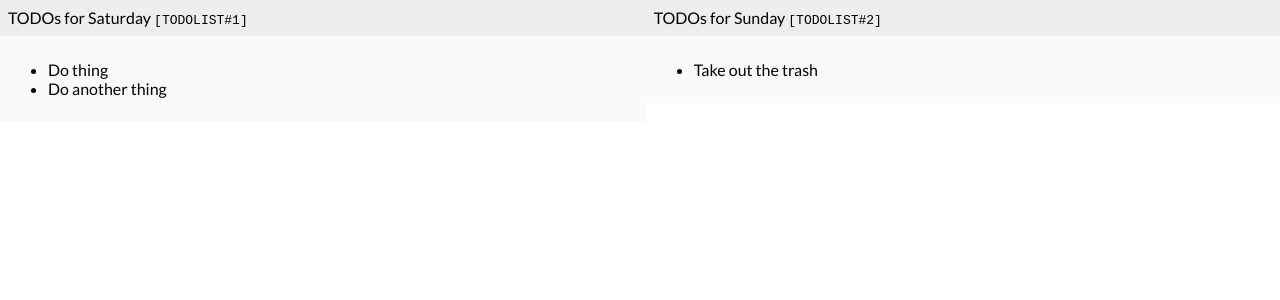
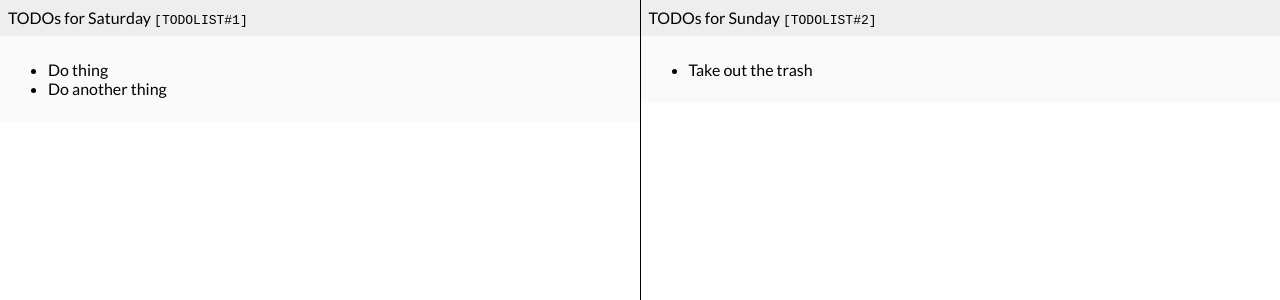
Before and after one commit to bduffany/tile-layout, a React (Create React App) app: page / in a window 1280 px wide. Shown: the top 300 px of the page. Built offline with nearby package versions, Linux system fonts and the light colour scheme.

Commit message:
Get resizing working

```diff
--- a/src/TileLayout.module.css
+++ b/src/TileLayout.module.css
@@ -16,6 +16,20 @@
 .tileGroup {
   box-sizing: border-box;
   position: relative;
+}
+
+.tile {
+  overflow: hidden;
+}
+
+.tileGroup.row > .tile {
+  /* Dimensions are controlled by flex-grow. */
+  width: 0;
+}
+
+.tileGroup.column > .tile {
+  /* Dimensions are controlled by flex-grow. */
+  height: 0;
 }
 
 .tile::after,
@@ -51,6 +65,72 @@
   background: rgba(0, 0, 0, 0.2);
 }
 
+.tileBorder {
+  /* TODO: Allow overriding in JS */
+  --thickness: 1px;
+  --tolerance: 8px;
+  background: black;
+  position: relative;
+}
+
+.tileBorder.vertical::after,
+.tileBorder.horizontal::after {
+  content: ' ';
+  position: absolute;
+  top: 0%;
+  bottom: 0%;
+  left: 0%;
+  right: 0%;
+  --size: calc(var(--thickness) + 2 * var(--tolerance));
+  /* TODO: Do something more sensible here. */
+  z-index: 1000;
+
+  transition: 75ms ease-out;
+}
+
+.tileBorder.vertical::after {
+  cursor: ew-resize;
+  width: var(--size);
+  transform: translateX(0.5px) translateX(-50%) scaleX(0.5);
+  opacity: 0;
+}
+
+.tileBorder.vertical:hover::after {
+  transform: translateX(0.5px) translateX(-50%);
+  opacity: 1;
+}
+
+.tileBorder.vertical:hover:not(:active)::after {
+  opacity: 0;
+}
+
+.tileBorder.horizontal::after {
+  cursor: ns-resize;
+  height: var(--size);
+  transform: translateY(0.5px) translateY(-50%) scaleY(0.5);
+  opacity: 0;
+}
+
+.tileBorder.horizontal:hover::after {
+  transform: translateY(0.5px) translateY(-50%);
+  opacity: 1;
+}
+
+.tileBorder.horizontal:hover::after,
+.tileBorder.vertical:hover::after {
+  background: rgba(0, 0, 0, 0.2);
+}
+
+.tileBorder.horizontal {
+  height: var(--thickness);
+  width: 100%;
+}
+
+.tileBorder.vertical {
+  height: 100%;
+  width: var(--thickness);
+}
+
 .top::after {
   bottom: 50%;
 }
--- a/src/TileLayout.tsx
+++ b/src/TileLayout.tsx
@@ -12,6 +12,7 @@ import css from './TileLayout.module.css';
 import DebugValue from './util/DebugValue';
 import { DropRegion, getDropRegion } from './util/geometry';
 import { v4 as uuid } from 'uuid';
+import DragController, { DragControllerEvent } from './util/DragController';
 
 export type TileRenderer<T extends LayoutItemId = string> = (
   id: T
@@ -73,7 +74,7 @@ export default class TileLayout extends React.Component<
 > {
   state: TileLayoutState;
 
-  private tilesById = new Map<LayoutItemId, Tile>();
+  tilesById = new Map<LayoutItemId, Tile>();
   private tilesByElement = new Map<Element, Tile>();
 
   constructor(props: TileLayoutProps) {
@@ -196,7 +197,7 @@ export default class TileLayout extends React.Component<
             this.state.draggingTileId && css.dragging
           )}
         >
-          <Tile parentDirection="column" config={this.state.layout} />
+          <Tile config={this.state.layout} />
         </div>
       </TileLayoutContext.Provider>
     );
@@ -206,7 +207,7 @@ export default class TileLayout extends React.Component<
 // Omitting the "id" prop to avoid confusion with `config.id`.
 type TileProps = Omit<JSX.IntrinsicElements['div'], 'id'> & {
   config: TileConfig | TileGroupConfig;
-  parentDirection: TileGroupDirection;
+  parent?: Tile;
 };
 
 type TileContextValue = Tile;
@@ -237,6 +238,12 @@ class Tile extends React.Component<TileProps, TileState> {
 
   rootRef = React.createRef<HTMLDivElement>();
 
+  private borderDragController = new DragController();
+
+  constructor(props: TileProps) {
+    super(props);
+  }
+
   onDragOtherTileEnter(e: React.DragEvent) {
     this.setState({ isDraggingOtherTileOver: true });
   }
@@ -262,6 +269,7 @@ class Tile extends React.Component<TileProps, TileState> {
 
   componentWillUnmount() {
     this.context.unregisterTile(this);
+    this.borderDragController.dispose();
   }
 
   onDragStart(e: React.DragEvent) {
@@ -286,12 +294,66 @@ class Tile extends React.Component<TileProps, TileState> {
     this.setState({ isDraggingOtherTileOver: false });
   }
 
+  private lengthsAtDragStartPx = { a: 0, b: 0 };
+  private onBorderMouseDown(e: React.MouseEvent) {
+    const controllerDragStart = this.borderDragController.getDragStartHandler(
+      this.onDragBorder.bind(this)
+    );
+    const config = this.props.config as TileGroupConfig;
+    const [a, b] = config.items;
+    const containerA = this.context.tilesById.get(a.id!)!.rootRef.current!;
+    const containerB = this.context.tilesById.get(b.id!)!.rootRef.current!;
+
+    // Record initial sizes of the two tiles so we can later calculate the weights.
+    if (config.direction === 'row') {
+      this.lengthsAtDragStartPx = {
+        a: containerA.clientWidth,
+        b: containerB.clientWidth,
+      };
+    } else {
+      this.lengthsAtDragStartPx = {
+        a: containerA.clientHeight,
+        b: containerB.clientHeight,
+      };
+    }
+
+    controllerDragStart(e.nativeEvent);
+  }
+
+  private onDragBorder({
+    mouseEvent: mouse,
+    dragStartPosition: start,
+  }: DragControllerEvent) {
+    const config = this.props.config as TileGroupConfig;
+    const netDragPx =
+      config.direction === 'row' ? mouse.x - start.x : mouse.y - start.y;
+
+    const newLengths = {
+      a: this.lengthsAtDragStartPx.a + netDragPx,
+      b: this.lengthsAtDragStartPx.b - netDragPx,
+    };
+
+    const [a, b] = config.items;
+    // Note: these assignments don't cause React re-renders.
+    // TODO: Put bounds on weight deltas
+    a.weight = newLengths.a;
+    b.weight = newLengths.b;
+
+    // Assign weights to children with manual DOM mutation for smoothness.
+    const tileA = this.context.tilesById.get(a.id!)!;
+    const tileB = this.context.tilesById.get(b.id!)!;
+    tileA.rootRef.current!.style.flexGrow = String(a.weight);
+    tileB.rootRef.current!.style.flexGrow = String(b.weight);
+  }
+
   render() {
-    const parentDirection = this.props.parentDirection;
+    const parentDirection = (this.props.parent?.props.config as TileGroupConfig)
+      ?.direction;
     const config = this.props.config;
 
     const style: React.CSSProperties = {};
     const classes: (string | undefined)[] = [this.state.dropRegionClass];
+
     if ('weight' in config) {
       style.flexGrow = config.weight;
     } else if ('size' in config) {
@@ -326,7 +388,11 @@ class Tile extends React.Component<TileProps, TileState> {
       return (
         <div
           ref={this.rootRef}
-          className={classNames(css.tileGroup, ...classes)}
+          className={classNames(
+            css.tileGroup,
+            config.direction === 'row' ? css.row : css.column,
+            ...classes
+          )}
           style={{
             flexDirection: config.direction,
             ...style,
@@ -334,12 +400,19 @@ class Tile extends React.Component<TileProps, TileState> {
           {...props}
         >
           {debugValue}
-          {config.items.map((item) => (
-            <Tile
-              key={item.id}
-              parentDirection={config.direction}
-              config={item}
-            ></Tile>
+          {config.items.map((item, i) => (
+            <React.Fragment key={item.id}>
+              <Tile key={item.id} parent={this} config={item}></Tile>
+              {i < config.items.length - 1 && (
+                <div
+                  onMouseDown={this.onBorderMouseDown.bind(this)}
+                  className={classNames(
+                    css.tileBorder,
+                    config.direction === 'row' ? css.vertical : css.horizontal
+                  )}
+                />
+              )}
+            </React.Fragment>
           ))}
         </div>
       );
--- /dev/null
+++ b/src/util/DragController.ts
@@ -0,0 +1,49 @@
+type MouseEventListener = (e: MouseEvent) => any;
+
+export type DragControllerEvent = {
+  mouseEvent: MouseEvent;
+  dragStartPosition: { x: number; y: number };
+};
+export type DragListener = (dragEvent: DragControllerEvent) => any;
+
+export default class DragController {
+  private dragStartPosition = { x: 0, y: 0 };
+
+  private mouseMoveListener: MouseEventListener | null = null;
+  private mouseUpListener: MouseEventListener | null = null;
+
+  dispose() {
+    if (this.mouseMoveListener) {
+      window.removeEventListener('mousemove', this.mouseMoveListener);
+      this.mouseMoveListener = null;
+    }
+    if (this.mouseUpListener) {
+      window.removeEventListener('mouseup', this.mouseUpListener);
+      this.mouseUpListener = null;
+    }
+  }
+
+  private onMouseUp() {
+    this.dispose();
+  }
+
+  private onMouseMove(onDrag: DragListener, e: MouseEvent) {
+    onDrag({ dragStartPosition: this.dragStartPosition, mouseEvent: e });
+  }
+
+  getDragStartHandler(onDrag: DragListener) {
+    return (e: MouseEvent) => {
+      e.preventDefault();
+      this.dragStartPosition = { x: e.clientX, y: e.clientY };
+      window.addEventListener(
+        'mousemove',
+        (this.mouseMoveListener = (e: MouseEvent) =>
+          this.onMouseMove(onDrag, e))
+      );
+      window.addEventListener(
+        'mouseup',
+        (this.mouseUpListener = this.onMouseUp.bind(this))
+      );
+    };
+  }
+}
```
Also changed, not shown: 1 other file (tests, documents, lock files or other folders).
